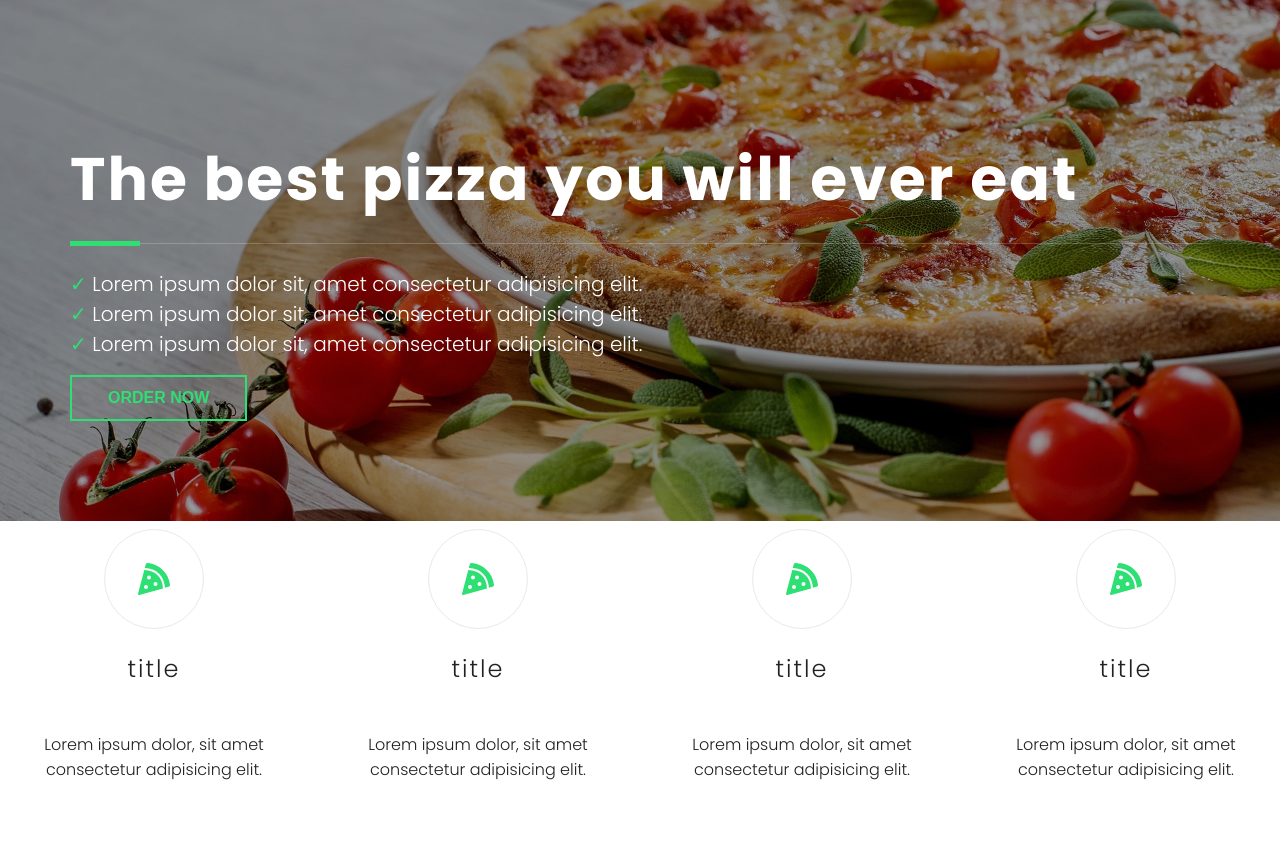
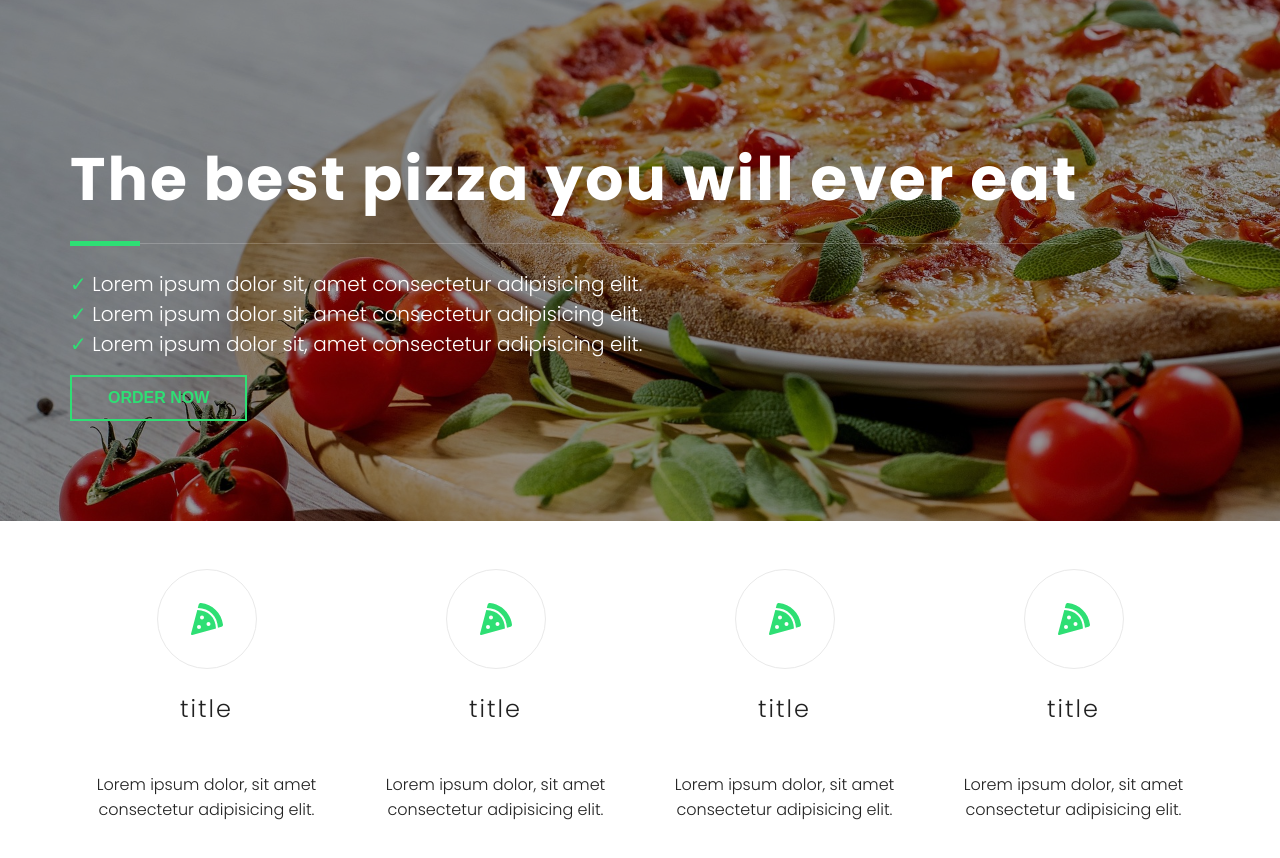
Before and after one commit to LuccaTambor/pizzeria-page, a React (Create React App) app: page / in a window 1280 px wide. Shown: the top 858 px of the page. Before the commit the page ends 800 px from the top, so only its background shows below. Built offline with nearby package versions, Linux system fonts and the light colour scheme.

Commit message:
feat: section and container components

```diff
--- a/package.json
+++ b/package.json
@@ -43,7 +43,9 @@
   "jest": {
     "collectCoverageFrom": [
       "src/**/*.js",
-      "!src/**/*.stories.js"
+      "!src/**/*.stories.js",
+      "!src/reportWebVitals.js",
+      "!src/index.js"
     ]
   },
   "browserslist": {
--- a/src/App.js
+++ b/src/App.js
@@ -1,44 +1,14 @@
 import React from 'react';
-import { FaPizzaSlice } from "react-icons/fa";
 
-import Hero from 'components/molecules/Hero/Hero';
-import Heading from 'components/atoms/Heading/Heading';
-import Button from 'components/atoms/Button/Button';
 import ThemeProvider from 'styles/ThemeProvider';
 import GlobalStyle from 'styles/GlobalStyle';
-import Feature from "components/atoms/Feature/Feature";
-import Grid from "components/atoms/Grid/Grid";
 
-import PizzaBg from 'assets/pizzaBg.jpg';
+import Home from 'components/pages/Home/Home';
 
 const App = () => (
   <ThemeProvider>
     <GlobalStyle />
-    <Hero image={PizzaBg}>
-    <Heading>
-      <h1>The best pizza you will ever eat</h1>
-    </Heading>
-    <ul>
-      <li>Lorem ipsum dolor sit, amet consectetur adipisicing elit.</li>
-      <li>Lorem ipsum dolor sit, amet consectetur adipisicing elit.</li>
-      <li>Lorem ipsum dolor sit, amet consectetur adipisicing elit.</li>
-    </ul>
-    <Button color='primary' variant='outlined'>Order now</Button>
-    </Hero>
-    <Grid sm={2} md={4}>
-      <Feature icon={<FaPizzaSlice />} title="title">
-        <p>Lorem ipsum dolor, sit amet consectetur adipisicing elit.</p>
-      </Feature>
-      <Feature icon={<FaPizzaSlice />} title="title">
-        <p>Lorem ipsum dolor, sit amet consectetur adipisicing elit.</p>
-      </Feature>
-      <Feature icon={<FaPizzaSlice />} title="title">
-        <p>Lorem ipsum dolor, sit amet consectetur adipisicing elit.</p>
-      </Feature>
-      <Feature icon={<FaPizzaSlice />} title="title">
-        <p>Lorem ipsum dolor, sit amet consectetur adipisicing elit.</p>
-      </Feature>
-    </Grid>
+    <Home />
   </ThemeProvider>
 )
 
--- /dev/null
+++ b/src/components/atoms/Container/Container.js
@@ -0,0 +1,29 @@
+import PropTypes from "prop-types";
+import styled from "styled-components";
+
+import { breakAt, BreakpointSizes } from "styles/Breakpoints";
+
+const Container = styled.div`
+  width: 100%;
+  padding: 0 8px;
+
+  ${breakAt(BreakpointSizes.sm)} {
+    padding: 0 16px;
+  }
+
+  ${breakAt(BreakpointSizes.lg)} {
+    width: 1140px;
+    padding: 0;
+    margin: 0 auto;
+  }
+`;
+
+Container.defaultProps = {
+  children: undefined
+};
+
+Container.propTypes = {
+  children: PropTypes.node
+};
+
+export default Container;
--- a/src/components/molecules/Hero/Hero.js
+++ b/src/components/molecules/Hero/Hero.js
@@ -2,7 +2,7 @@ import React from 'react';
 import PropTypes from 'prop-types';
 import styled, {css} from 'styled-components';
 
-import { breakAt, BreakpointSizes } from 'styles/Breakpoints';
+import Container from 'components/atoms/Container/Container';
 
 const Root = styled.div`
   color: #fff;
@@ -18,6 +18,8 @@ const Root = styled.div`
 `;
 
 const Content = styled.div`
+  display: inline-block;
+
   p, li {
     font-size: 20px;
     font-weight: 300;
@@ -34,20 +36,6 @@ const Content = styled.div`
   }
 `;
 
-const Container = styled.div`
-  width: 100%;
-  padding: 0 8px;
-
-  ${breakAt(BreakpointSizes.sm)} {
-    padding: 0 16px;
-  }
-
-  ${breakAt(BreakpointSizes.lg)} {
-    width: 1140px;
-    padding: 0;
-    margin: 0 auto;
-  }
-`;
 
 const Hero = ({ image, children }) => (
   <Root image={image} data-testid="hero">
--- /dev/null
+++ b/src/components/molecules/Section/Section.js
@@ -0,0 +1,27 @@
+import React from "react";
+import PropTypes from "prop-types";
+import styled from "styled-components";
+
+import Container from 'components/atoms/Container/Container';
+
+const Content = styled.div`
+  margin: 40px 0;
+`;
+
+const Section = ({ children }) => (
+  <Container>
+    <Content>
+      {children}
+    </Content>
+  </Container>
+);
+
+Section.defaultProps = {
+  children: undefined
+};
+
+Section.propTypes = {
+  undefined: PropTypes.node
+};
+
+export default Section;
--- /dev/null
+++ b/src/components/pages/Home/Home.js
@@ -0,0 +1,50 @@
+import React from "react";
+// import PropTypes from "prop-types";
+import { FaPizzaSlice } from "react-icons/fa";
+
+import Hero from 'components/molecules/Hero/Hero';
+import Heading from 'components/atoms/Heading/Heading';
+import Button from 'components/atoms/Button/Button';
+import Feature from "components/atoms/Feature/Feature";
+import Grid from "components/atoms/Grid/Grid";
+import Section from "components/molecules/Section/Section";
+
+import PizzaBg from "assets/pizzaBg.jpg";
+
+const Home = () => (
+  <>
+    <Hero image={PizzaBg}>
+      <Heading>
+        <h1>The best pizza you will ever eat</h1>
+      </Heading>
+      <ul>
+        <li>Lorem ipsum dolor sit, amet consectetur adipisicing elit.</li>
+        <li>Lorem ipsum dolor sit, amet consectetur adipisicing elit.</li>
+        <li>Lorem ipsum dolor sit, amet consectetur adipisicing elit.</li>
+      </ul>
+      <Button color='primary' variant='outlined'>Order now</Button>
+    </Hero>
+    <Section>
+      <Grid sm={2} md={4}>
+        <Feature icon={<FaPizzaSlice />} title="title">
+          <p>Lorem ipsum dolor, sit amet consectetur adipisicing elit.</p>
+        </Feature>
+        <Feature icon={<FaPizzaSlice />} title="title">
+          <p>Lorem ipsum dolor, sit amet consectetur adipisicing elit.</p>
+        </Feature>
+        <Feature icon={<FaPizzaSlice />} title="title">
+          <p>Lorem ipsum dolor, sit amet consectetur adipisicing elit.</p>
+        </Feature>
+        <Feature icon={<FaPizzaSlice />} title="title">
+          <p>Lorem ipsum dolor, sit amet consectetur adipisicing elit.</p>
+        </Feature>
+      </Grid>
+    </Section>
+  </>
+);
+
+// Home.defaultProps = {};
+
+// Home.propTypes = {};
+
+export default Home;
```
Also changed, not shown: 2 other files (tests, documents, lock files or other folders).
